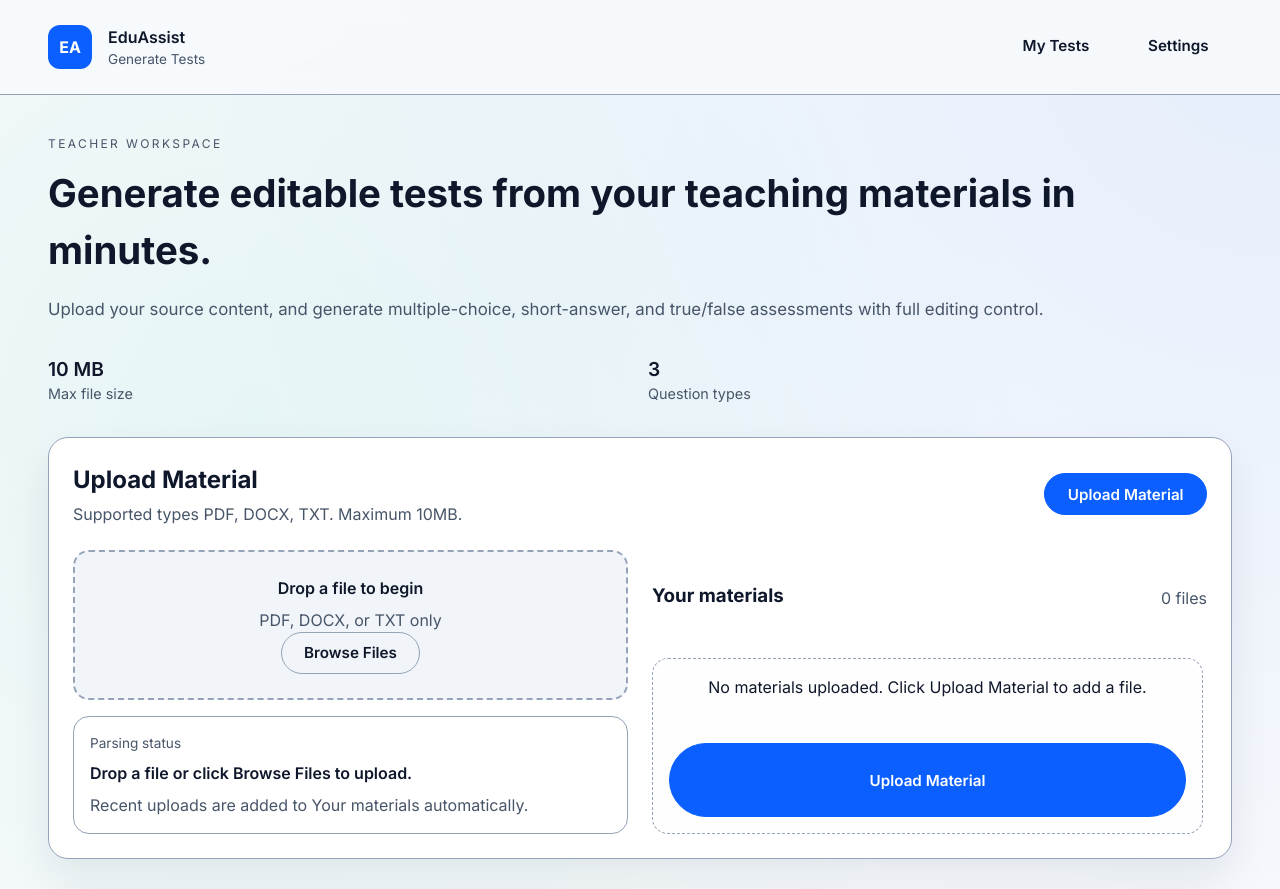
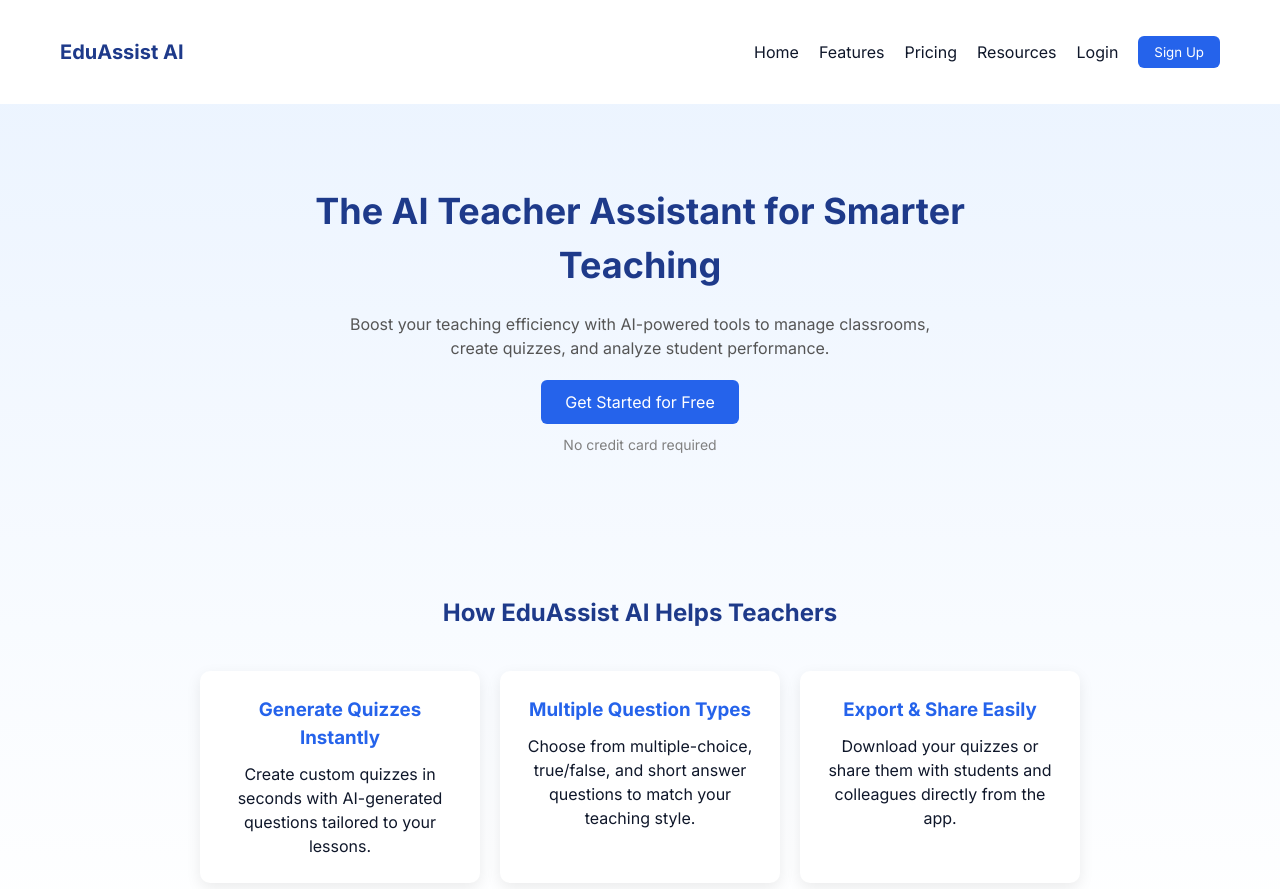
Before and after one commit to shahd803/EduAssist, a Next.js app: page / in a window 1280 px wide. Shown: the top 889 px of the page. Built offline with nearby package versions, Linux system fonts and the light colour scheme.

Commit message:
WIP: connecting landing page to main page

```diff
--- a/src/app/page.js
+++ b/src/app/page.js
@@ -1,58 +1,6 @@
-// Intent: Home page composition and state wiring for the main workflow.
-"use client"
-
-import { useState } from 'react'
-import Topbar from '@/components/Topbar'
-import Hero from '@/components/Hero'
-import UploadPanel from '@/components/UploadPanel'
-import GenerateTestPanel from '@/components/GenerateTestPanel'
-import TestPreviewPanel from '@/components/TestPreviewPanel'
-import ExportPanel from '@/components/ExportPanel'
-import Footer from '@/components/Footer'
-import { materials as initialMaterials, questions } from '@/data/sampleData'
+// Intent: Landing page entry point.
+import LandingPage from "@/components/LandingPage";
 
 export default function Home() {
-  const [materials, setMaterials] = useState(initialMaterials)
-  const [generatedQuestions, setGeneratedQuestions] = useState(questions)
-  const [keptQuestionIds, setKeptQuestionIds] = useState([])
-
-  const handleQuestionsGenerated = (nextQuestions) => {
-    setGeneratedQuestions(nextQuestions)
-    setKeptQuestionIds([])
-  }
-
-  const handleToggleKeep = (questionId) => {
-    setKeptQuestionIds((current) =>
-      current.includes(questionId)
-        ? current.filter((id) => id !== questionId)
-        : [...current, questionId]
-    )
-  }
-
-  const handleQuestionUpdate = (updatedQuestion) => {
-    setGeneratedQuestions((current) =>
-      current.map((question) => (question.id === updatedQuestion.id ? updatedQuestion : question))
-    )
-  }
-
-  return (
-    <div className="app">
-      <Topbar />
-      <Hero />
-
-      <main className="content">
-        <UploadPanel materials={materials} onMaterialsChange={setMaterials} />
-        <GenerateTestPanel materials={materials} onQuestionsGenerated={handleQuestionsGenerated} />
-        <TestPreviewPanel
-          questions={generatedQuestions}
-          keptQuestionIds={keptQuestionIds}
-          onToggleKeep={handleToggleKeep}
-          onQuestionUpdate={handleQuestionUpdate}
-        />
-        <ExportPanel questions={generatedQuestions} keptQuestionIds={keptQuestionIds} />
-      </main>
-
-      <Footer />
-    </div>
-  )
+  return <LandingPage />;
 }
--- a/src/components/LandingPage.jsx
+++ b/src/components/LandingPage.jsx
@@ -1,41 +1,41 @@
 import React from "react";
-import "./LandingPage.css";
+import styles from "./LandingPage.module.css";
 
 export default function LandingPage() {
   return (
-    <div className="landing">
+    <div className={styles.landing}>
 
       {/* Navbar */}
-      <nav className="navbar">
-        <div className="logo">EduAssist AI</div>
-        <ul className="nav-links">
+      <nav className={styles.navbar}>
+        <div className={styles.logo}>EduAssist AI</div>
+        <ul className={styles.navLinks}>
           <li>Home</li>
           <li>Features</li>
           <li>Pricing</li>
           <li>Resources</li>
           <li>Login</li>
-          <button className="signup-btn">Sign Up</button>
+          <button className={styles.signupBtn}>Sign Up</button>
         </ul>
       </nav>
       {/* Hero Section */}
-      <section className="hero">
-        <div className="hero-text">
+      <section className={styles.hero}>
+        <div>
           <h1>The AI Teacher Assistant for Smarter Teaching</h1>
           <p>
             Boost your teaching efficiency with AI-powered tools to manage
             classrooms, create quizzes, and analyze student performance.
           </p>
-          <button className="primary-btn">Get Started for Free</button>
-          <span className="note">No credit card required</span>
+          <button className={styles.primaryBtn}>Get Started for Free</button>
+          <span className={styles.note}>No credit card required</span>
         </div>
       </section>
 
             {/* Features Section */}
-      <section className="features">
+      <section className={styles.features}>
         <h2>How EduAssist AI Helps Teachers</h2>
 
-        <div className="feature-cards">
-          <div className="card">
+        <div className={styles.featureCards}>
+          <div className={styles.card}>
             <h3>Generate Quizzes Instantly</h3>
             <p>
               Create custom quizzes in seconds with AI-generated questions
@@ -43,7 +43,7 @@ export default function LandingPage() {
             </p>
           </div>
 
-          <div className="card">
+          <div className={styles.card}>
             <h3>Multiple Question Types</h3>
             <p>
               Choose from multiple-choice, true/false, and short answer
@@ -51,7 +51,7 @@ export default function LandingPage() {
             </p>
           </div>
 
-          <div className="card">
+          <div className={styles.card}>
             <h3>Export & Share Easily</h3>
             <p>
               Download your quizzes or share them with students and colleagues
--- a/src/components/LandingPage.css
+++ b/src/components/LandingPage.module.css
@@ -1,8 +1,3 @@
-body {
-  margin: 0;
-  font-family: Arial, sans-serif;
-}
-
 .landing {
   background: linear-gradient(to bottom, #eaf3ff, #ffffff);
   min-height: 100vh;
@@ -23,18 +18,18 @@ body {
   color: #1e3a8a;
 }
 
-.nav-links {
+.navLinks {
   display: flex;
   align-items: center;
   gap: 20px;
   list-style: none;
 }
 
-.nav-links li {
+.navLinks li {
   cursor: pointer;
 }
 
-.signup-btn {
+.signupBtn {
   background-color: #2563eb;
   color: white;
   border: none;
@@ -62,7 +57,7 @@ body {
   color: #555;
 }
 
-.primary-btn {
+.primaryBtn {
   background-color: #2563eb;
   color: white;
   padding: 12px 24px;
@@ -89,7 +84,7 @@ body {
   color: #1e3a8a;
 }
 
-.feature-cards {
+.featureCards {
   display: flex;
   justify-content: center;
   gap: 20px;
```
